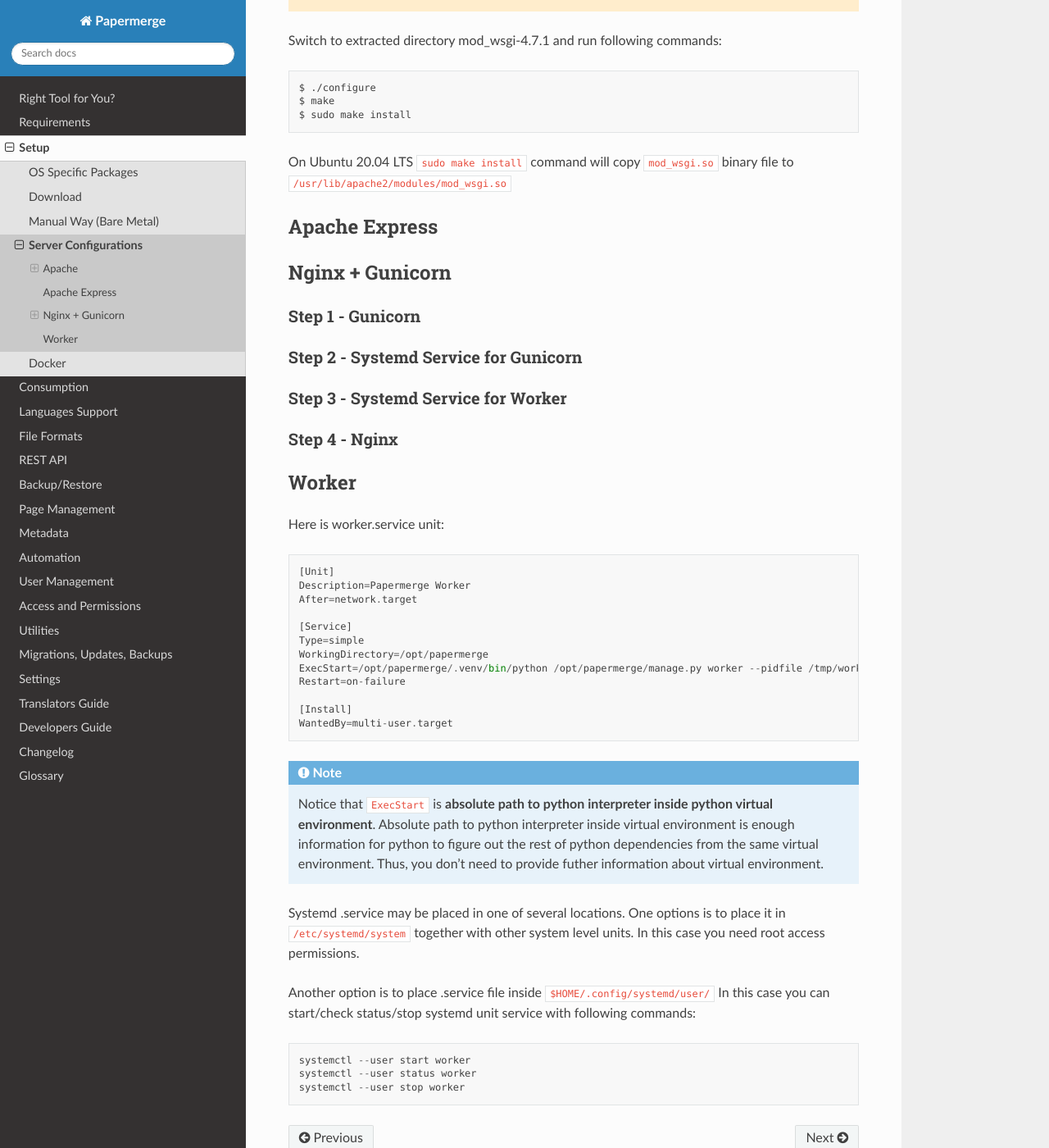
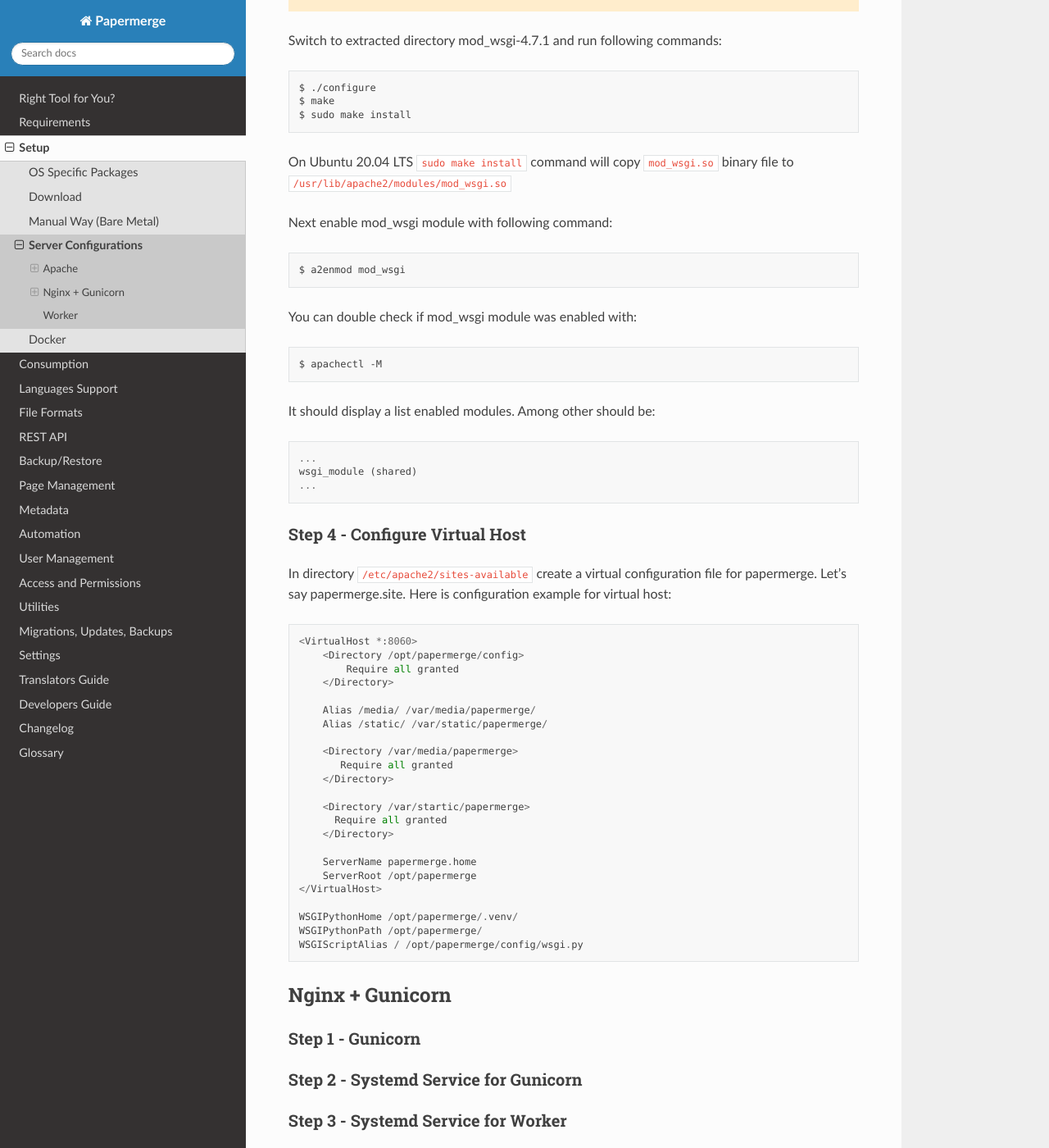
Before and after one commit to ciur/papermerge, a Sphinx documentation site: the page built from docs/source/setup/server_configurations.rst, in a window 1280 px wide and 1400 px high, scrolled down 1798 px. Shown: the whole window at 82% size. Built offline with Sphinx 7.4.7 and the Read the Docs theme 2.0.0, drawn with Linux system fonts in a browser that asks for light colours.

Commit message:
configurations for virtual host

```diff
--- a/docs/source/setup/server_configurations.rst
+++ b/docs/source/setup/server_configurations.rst
@@ -86,8 +86,52 @@
 On Ubuntu 20.04 LTS ``sudo make install`` command will copy ``mod_wsgi.so``
 binary file to ``/usr/lib/apache2/modules/mod_wsgi.so``
 
-Apache Express
-~~~~~~~~~~~~~~~~
+Next enable mod_wsgi module with following command::
+
+    $ a2enmod mod_wsgi
+
+You can double check if mod_wsgi module was enabled with::
+
+    $ apachectl -M
+
+It should display a list enabled modules. Among other should be::
+
+    ...
+    wsgi_module (shared)
+    ...
+
+
+Step 4 - Configure Virtual Host
+################################
+
+In directory ``/etc/apache2/sites-available`` create a virtual configuration file for papermerge.
+Let's say papermerge.site. Here is configuration example for virtual host::
+
+
+    <VirtualHost *:8060>
+        <Directory /opt/papermerge/config>
+            Require all granted
+        </Directory>
+
+        Alias /media/ /var/media/papermerge/
+        Alias /static/ /var/static/papermerge/
+
+        <Directory /var/media/papermerge>
+           Require all granted
+        </Directory>
+
+        <Directory /var/startic/papermerge>
+          Require all granted
+        </Directory>
+
+        ServerName papermerge.home
+        ServerRoot /opt/papermerge
+    </VirtualHost>
+
+    WSGIPythonHome /opt/papermerge/.venv/
+    WSGIPythonPath /opt/papermerge/
+    WSGIScriptAlias / /opt/papermerge/config/wsgi.py
+
 
 Nginx + Gunicorn
 ~~~~~~~~~~~~~~~~~
```
